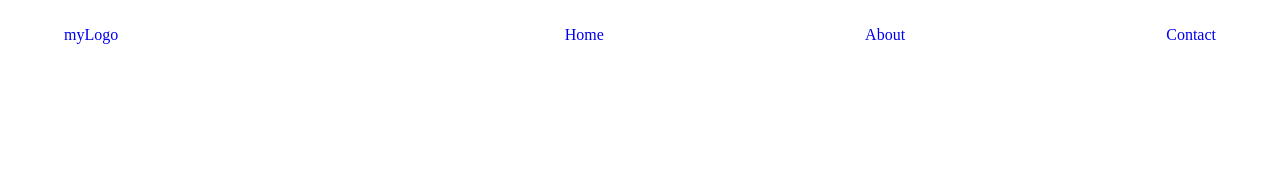
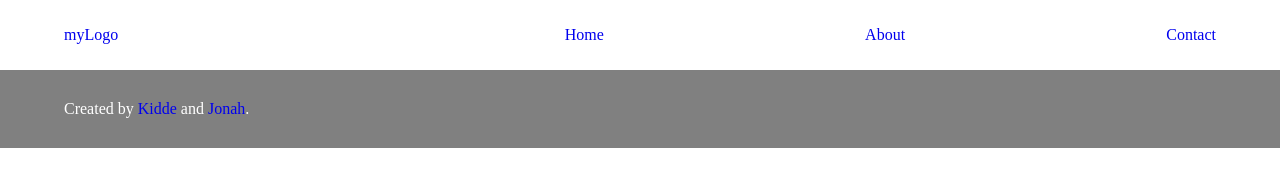
Before and after one commit to kidde60/TV-Show-Hub, a website: page src/index.html in a window 1280 px wide. Drawn offline with Linux system fonts and the light colour scheme.

Commit message:
Add footer

```diff
--- a/src/index.html
+++ b/src/index.html
@@ -20,7 +20,14 @@
             </ul>
         </nav>
     </header>
+
+    <footer>
+        <div>Created by <a href="https://github.com/kidde60">Kidde </a>and <a href="https://github.com/DJ-MrJay">Jonah</a>.</div>
+    </footer>
+
     <script src="./index.js"></script>
+
+
 </body>
 
 </html>
--- a/src/style.css
+++ b/src/style.css
@@ -24,3 +24,9 @@ a {
     justify-content: space-between;
     align-items: center;
 }
+
+footer {
+    background-color: grey;
+    color: white;
+    padding: 30px 5%;
+}
```
